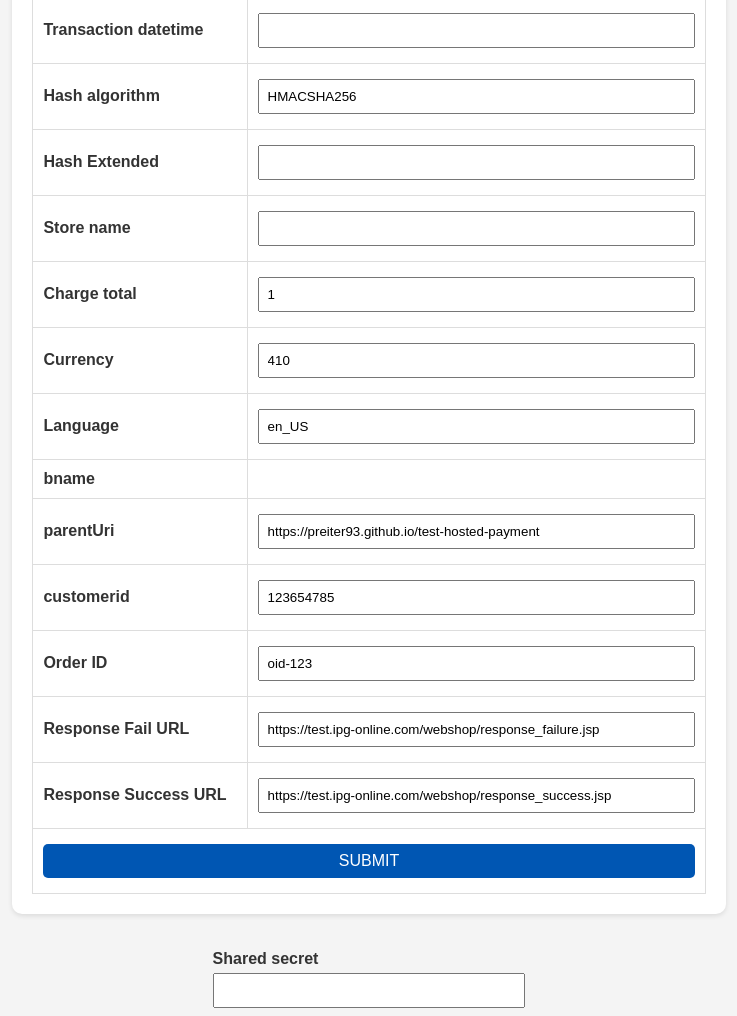
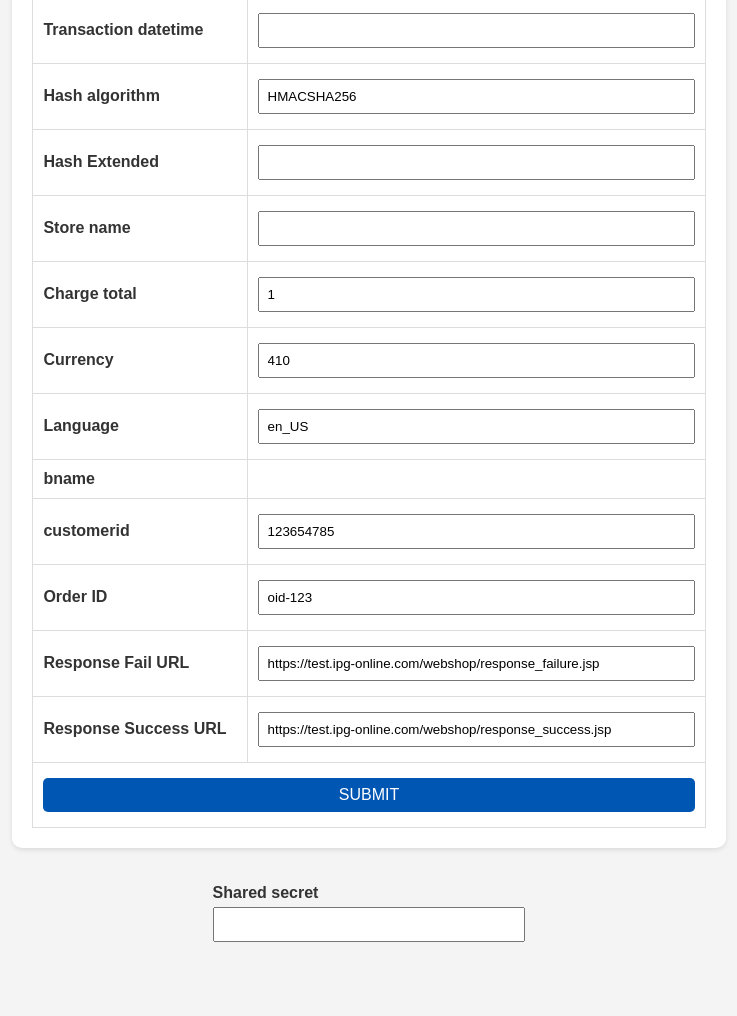
Before and after one commit to preiter93/test-hosted-payment, a plain HTML site: page index.html in a window 1280 px wide. Shown: the part 429-1445 px from the top of the page, without its empty margins (271-1008 px from the left). After the commit the page ends 1392 px from the top, so only its background shows below. Drawn offline with nearby package versions, Linux system fonts and the light colour scheme; a script that the page names is missing.

Commit message:
not iframe

```diff
--- a/index.html
+++ b/index.html
@@ -85,7 +85,6 @@
       /* Update Transaction Date Time */
       function updateDatetime() {
         var timezone = $("input[name='timezone']").val();
-        console.log(timezone);
         $("input[name='txndatetime']").val(moment().tz(timezone).format('YYYY:MM:DD-HH:mm:ss'));
       }
       $("input[name='timezone']").change(function () {
@@ -116,7 +115,7 @@
     <label for="LIVE">LIVE</label>
   </form>
 
-  <form id="mainform" target="paymentIframe" method="post">
+  <form id="mainform" method="post">
     <table>
       <tr>
         <td><label for="txntype">Transaction type</label></td>
@@ -162,11 +161,11 @@
         <td><label for="bname">bname</label></td>
         <td><input type="hidden" name="bname" value="John Doe" id="bname" /></td>
       </tr>
-      <tr>
-        <td><label for="parentUri">parentUri </label></td>
-        <td><input type="text" name="parentUri" value="https://preiter93.github.io/test-hosted-payment"
-            id="parentUri" /></td>
-      </tr>
+      <!-- <tr> -->
+      <!--   <td><label for="parentUri">parentUri </label></td> -->
+      <!--   <td><input type="text" name="parentUri" value="https://preiter93.github.io/test-hosted-payment" -->
+      <!--       id="parentUri" /></td> -->
+      <!-- </tr> -->
       <tr>
         <td><label for="customerid">customerid</label></td>
         <td><input type="text" name="customerid" value="123654785" id="customerid" /></td>
@@ -196,7 +195,7 @@
   <p><label for="sharedsecret">Shared secret</label><input type="text" name="sharedsecret" value="" id="sharedsecret" />
   </p>
 
-  <iframe style="width:1000px;height:1000px;" name="paymentIframe">
+  <!-- <iframe style="width:1000px;height:1000px;" name="paymentIframe"> -->
 
   <!-- Google CryptoJS for HMAC -->
   <script LANGUAGE=JScript RUNAT=Server
```
Lines whose indentation alone changed are shown as unchanged.
